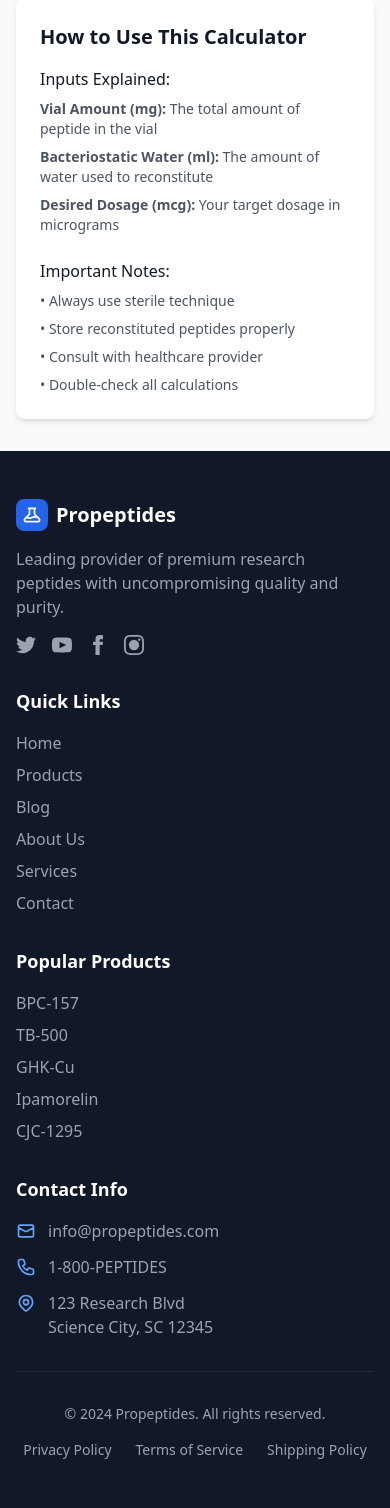
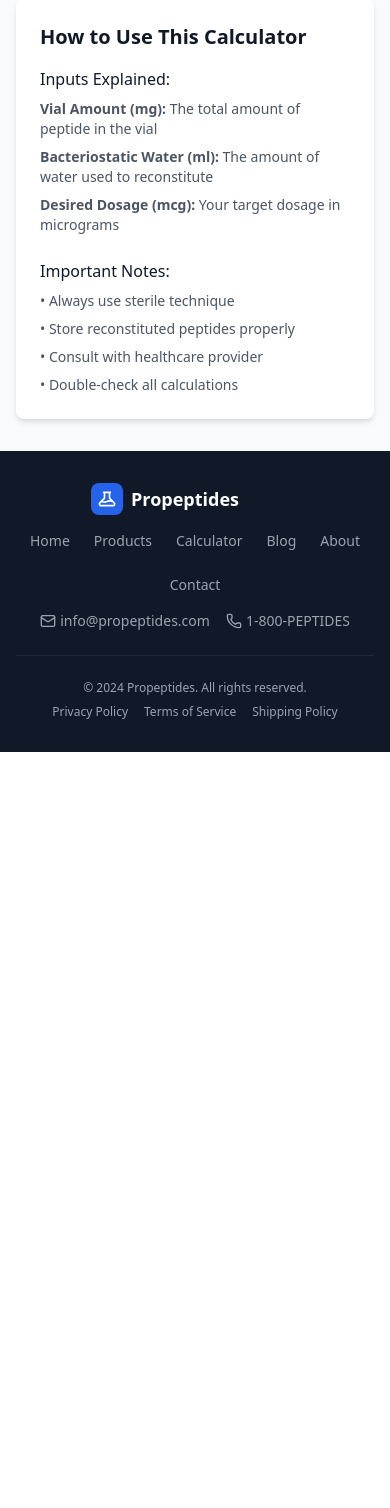
Before and after one commit to afeezaziz/propeptides, a Flask app: page /calculator in a window 390 px wide. Shown: the part 1036-2544 px from the top of the page. After the commit the page ends 1788 px from the top, so only its background shows below. Run offline with Flask 3, Linux system fonts and the light colour scheme; some libraries are stand-ins or nearby versions.

Commit message:
Update header and footer navigation with calculator link
- Add calculator link to desktop and mobile navigation menus
- Redesign footer to be more compact and streamlined
- Replace large 4-column footer with 3-row responsive layout
- Use Lucide icons for social media instead of inline SVGs
- Include calculator link in footer navigation
- Reduce padding and spacing for cleaner appearance

🤖 Generated with [Claude Code](https://claude.ai/code)

Co-Authored-By: Claude <noreply@anthropic.com>

```diff
--- a/templates/base.html
+++ b/templates/base.html
@@ -66,6 +66,7 @@
                     <a href="#blog" class="text-gray-700 hover:text-brand-600 font-medium transition-colors">Blog</a>
                     <a href="#about" class="text-gray-700 hover:text-brand-600 font-medium transition-colors">About</a>
                     <a href="#services" class="text-gray-700 hover:text-brand-600 font-medium transition-colors">Services</a>
+                    <a href="{{ url_for('main.calculator') }}" class="text-gray-700 hover:text-brand-600 font-medium transition-colors">Calculator</a>
                     <a href="#contact" class="text-gray-700 hover:text-brand-600 font-medium transition-colors">Contact</a>
                 </div>
 
@@ -122,6 +123,7 @@
                     <a href="#blog" class="text-gray-700 hover:text-brand-600 font-medium transition-colors">Blog</a>
                     <a href="#about" class="text-gray-700 hover:text-brand-600 font-medium transition-colors">About</a>
                     <a href="#services" class="text-gray-700 hover:text-brand-600 font-medium transition-colors">Services</a>
+                    <a href="{{ url_for('main.calculator') }}" class="text-gray-700 hover:text-brand-600 font-medium transition-colors">Calculator</a>
                     <a href="#contact" class="text-gray-700 hover:text-brand-600 font-medium transition-colors">Contact</a>
                     <div class="pt-4 flex flex-col space-y-3">
                         <a href="#products" class="text-brand-600 hover:text-brand-700 font-medium">Shop</a>
@@ -160,102 +162,64 @@
 
     <!-- Footer -->
     <footer class="bg-gray-900 text-white">
-        <div class="container mx-auto px-4 py-12">
-            <div class="grid grid-cols-1 md:grid-cols-2 lg:grid-cols-4 gap-8">
-                <!-- Company Info -->
-                <div>
-                    <div class="flex items-center space-x-2 mb-4">
+        <div class="container mx-auto px-4 py-8">
+            <div class="flex flex-col md:flex-row justify-between items-center space-y-4 md:space-y-0">
+                <!-- Logo and Social -->
+                <div class="flex items-center space-x-6">
+                    <div class="flex items-center space-x-2">
                         <div class="w-8 h-8 bg-brand-600 rounded-lg flex items-center justify-center">
                             <svg class="w-5 h-5 text-white" fill="none" stroke="currentColor" viewBox="0 0 24 24">
                                 <path stroke-linecap="round" stroke-linejoin="round" stroke-width="2" d="M19.428 15.428a2 2 0 00-1.022-.547l-2.387-.477a6 6 0 00-3.86.517l-.318.158a6 6 0 01-3.86.517L6.05 15.21a2 2 0 00-1.806.547M8 4h8l-1 1v5.172a2 2 0 00.586 1.414l5 5c1.26 1.26.367 3.414-1.415 3.414H4.828c-1.782 0-2.674-2.154-1.414-3.414l5-5A2 2 0 009 10.172V5L8 4z"/>
                             </svg>
                         </div>
-                        <span class="text-xl font-bold">Propeptides</span>
+                        <span class="text-lg font-bold">Propeptides</span>
                     </div>
-                    <p class="text-gray-400 mb-4">Leading provider of premium research peptides with uncompromising quality and purity.</p>
-                    <div class="flex space-x-4">
+                    <div class="flex space-x-3">
                         <a href="#" class="text-gray-400 hover:text-brand-400 transition-colors">
-                            <svg class="w-5 h-5" fill="currentColor" viewBox="0 0 24 24">
-                                <path d="M24 4.557c-.883.392-1.832.656-2.828.775 1.017-.609 1.798-1.574 2.165-2.724-.951.564-2.005.974-3.127 1.195-.897-.957-2.178-1.555-3.594-1.555-3.179 0-5.515 2.966-4.797 6.045-4.091-.205-7.719-2.165-10.148-5.144-1.29 2.213-.669 5.108 1.523 6.574-.806-.026-1.566-.247-2.229-.616-.054 2.281 1.581 4.415 3.949 4.89-.693.188-1.452.232-2.224.084.626 1.956 2.444 3.379 4.6 3.419-2.07 1.623-4.678 2.348-7.29 2.04 2.179 1.397 4.768 2.212 7.548 2.212 9.142 0 14.307-7.721 13.995-14.646.962-.695 1.797-1.562 2.457-2.549z"/>
-                            </svg>
+                            <i data-lucide="twitter" class="w-4 h-4"></i>
                         </a>
                         <a href="#" class="text-gray-400 hover:text-brand-400 transition-colors">
-                            <svg class="w-5 h-5" fill="currentColor" viewBox="0 0 24 24">
-                                <path d="M19.615 3.184c-3.604-.246-11.631-.245-15.23 0-3.897.266-4.356 2.62-4.385 8.816.029 6.185.484 8.549 4.385 8.816 3.6.245 11.626.246 15.23 0 3.897-.266 4.356-2.62 4.385-8.816-.029-6.185-.484-8.549-4.385-8.816zm-10.615 12.816v-8l8 3.993-8 4.007z"/>
-                            </svg>
+                            <i data-lucide="youtube" class="w-4 h-4"></i>
                         </a>
                         <a href="#" class="text-gray-400 hover:text-brand-400 transition-colors">
-                            <svg class="w-5 h-5" fill="currentColor" viewBox="0 0 24 24">
-                                <path d="M9 8h-3v4h3v12h5v-12h3.642l.358-4h-4v-1.667c0-.955.192-1.333 1.115-1.333h2.885v-5h-3.808c-3.596 0-5.192 1.583-5.192 4.615v3.385z"/>
-                            </svg>
+                            <i data-lucide="facebook" class="w-4 h-4"></i>
                         </a>
                         <a href="#" class="text-gray-400 hover:text-brand-400 transition-colors">
-                            <svg class="w-5 h-5" fill="currentColor" viewBox="0 0 24 24">
-                                <path d="M12 2.163c3.204 0 3.584.012 4.85.07 3.252.148 4.771 1.691 4.919 4.919.058 1.265.069 1.645.069 4.849 0 3.205-.012 3.584-.069 4.849-.149 3.225-1.664 4.771-4.919 4.919-1.266.058-1.644.07-4.85.07-3.204 0-3.584-.012-4.849-.07-3.26-.149-4.771-1.699-4.919-4.92-.058-1.265-.07-1.644-.07-4.849 0-3.204.013-3.583.07-4.849.149-3.227 1.664-4.771 4.919-4.919 1.266-.057 1.645-.069 4.849-.069zm0-2.163c-3.259 0-3.667.014-4.947.072-4.358.2-6.78 2.618-6.98 6.98-.059 1.281-.073 1.689-.073 4.948 0 3.259.014 3.668.072 4.948.2 4.358 2.618 6.78 6.98 6.98 1.281.058 1.689.072 4.948.072 3.259 0 3.668-.014 4.948-.072 4.354-.2 6.782-2.618 6.979-6.98.059-1.28.073-1.689.073-4.948 0-3.259-.014-3.667-.072-4.947-.196-4.354-2.617-6.78-6.979-6.98-1.281-.059-1.69-.073-4.949-.073zM5.838 12a6.162 6.162 0 1112.324 0 6.162 6.162 0 01-12.324 0zM12 16a4 4 0 110-8 4 4 0 010 8zm4.965-10.405a1.44 1.44 0 112.881.001 1.44 1.44 0 01-2.881-.001z"/>
-                            </svg>
+                            <i data-lucide="instagram" class="w-4 h-4"></i>
                         </a>
                     </div>
                 </div>
 
-                <!-- Quick Links -->
-                <div>
-                    <h3 class="text-lg font-semibold mb-4">Quick Links</h3>
-                    <ul class="space-y-2">
-                        <li><a href="{{ url_for('index') }}" class="text-gray-400 hover:text-brand-400 transition-colors">Home</a></li>
-                        <li><a href="#products" class="text-gray-400 hover:text-brand-400 transition-colors">Products</a></li>
-                        <li><a href="#blog" class="text-gray-400 hover:text-brand-400 transition-colors">Blog</a></li>
-                        <li><a href="#about" class="text-gray-400 hover:text-brand-400 transition-colors">About Us</a></li>
-                        <li><a href="#services" class="text-gray-400 hover:text-brand-400 transition-colors">Services</a></li>
-                        <li><a href="#contact" class="text-gray-400 hover:text-brand-400 transition-colors">Contact</a></li>
-                    </ul>
-                </div>
-
-                <!-- Products -->
-                <div>
-                    <h3 class="text-lg font-semibold mb-4">Popular Products</h3>
-                    <ul class="space-y-2">
-                        <li><a href="#" class="text-gray-400 hover:text-brand-400 transition-colors">BPC-157</a></li>
-                        <li><a href="#" class="text-gray-400 hover:text-brand-400 transition-colors">TB-500</a></li>
-                        <li><a href="#" class="text-gray-400 hover:text-brand-400 transition-colors">GHK-Cu</a></li>
-                        <li><a href="#" class="text-gray-400 hover:text-brand-400 transition-colors">Ipamorelin</a></li>
-                        <li><a href="#" class="text-gray-400 hover:text-brand-400 transition-colors">CJC-1295</a></li>
-                    </ul>
+                <!-- Navigation Links -->
+                <div class="flex flex-wrap justify-center gap-6 text-sm">
+                    <a href="{{ url_for('index') }}" class="text-gray-400 hover:text-brand-400 transition-colors">Home</a>
+                    <a href="#products" class="text-gray-400 hover:text-brand-400 transition-colors">Products</a>
+                    <a href="{{ url_for('main.calculator') }}" class="text-gray-400 hover:text-brand-400 transition-colors">Calculator</a>
+                    <a href="#blog" class="text-gray-400 hover:text-brand-400 transition-colors">Blog</a>
+                    <a href="#about" class="text-gray-400 hover:text-brand-400 transition-colors">About</a>
+                    <a href="#contact" class="text-gray-400 hover:text-brand-400 transition-colors">Contact</a>
                 </div>
 
                 <!-- Contact Info -->
-                <div>
-                    <h3 class="text-lg font-semibold mb-4">Contact Info</h3>
-                    <div class="space-y-3">
-                        <div class="flex items-start space-x-3">
-                            <svg class="w-5 h-5 text-brand-400 mt-0.5" fill="none" stroke="currentColor" viewBox="0 0 24 24">
-                                <path stroke-linecap="round" stroke-linejoin="round" stroke-width="2" d="M3 8l7.89 4.26a2 2 0 002.22 0L21 8M5 19h14a2 2 0 002-2V7a2 2 0 00-2-2H5a2 2 0 00-2 2v10a2 2 0 002 2z"/>
-                            </svg>
-                            <span class="text-gray-400">info@propeptides.com</span>
-                        </div>
-                        <div class="flex items-start space-x-3">
-                            <svg class="w-5 h-5 text-brand-400 mt-0.5" fill="none" stroke="currentColor" viewBox="0 0 24 24">
-                                <path stroke-linecap="round" stroke-linejoin="round" stroke-width="2" d="M3 5a2 2 0 012-2h3.28a1 1 0 01.948.684l1.498 4.493a1 1 0 01-.502 1.21l-2.257 1.13a11.042 11.042 0 005.516 5.516l1.13-2.257a1 1 0 011.21-.502l4.493 1.498a1 1 0 01.684.949V19a2 2 0 01-2 2h-1C9.716 21 3 14.284 3 6V5z"/>
-                            </svg>
-                            <span class="text-gray-400">1-800-PEPTIDES</span>
-                        </div>
-                        <div class="flex items-start space-x-3">
-                            <svg class="w-5 h-5 text-brand-400 mt-0.5" fill="none" stroke="currentColor" viewBox="0 0 24 24">
-                                <path stroke-linecap="round" stroke-linejoin="round" stroke-width="2" d="M17.657 16.657L13.414 20.9a1.998 1.998 0 01-2.827 0l-4.244-4.243a8 8 0 1111.314 0z"/>
-                                <path stroke-linecap="round" stroke-linejoin="round" stroke-width="2" d="M15 11a3 3 0 11-6 0 3 3 0 016 0z"/>
-                            </svg>
-                            <span class="text-gray-400">123 Research Blvd<br>Science City, SC 12345</span>
-                        </div>
+                <div class="flex items-center space-x-4 text-sm text-gray-400">
+                    <div class="flex items-center space-x-1">
+                        <i data-lucide="mail" class="w-4 h-4"></i>
+                        <span>info@propeptides.com</span>
+                    </div>
+                    <div class="flex items-center space-x-1">
+                        <i data-lucide="phone" class="w-4 h-4"></i>
+                        <span>1-800-PEPTIDES</span>
                     </div>
                 </div>
             </div>
 
-            <div class="border-t border-gray-800 mt-8 pt-8">
-                <div class="flex flex-col md:flex-row justify-between items-center">
-                    <p class="text-gray-400 text-sm">&copy; 2024 Propeptides. All rights reserved.</p>
-                    <div class="flex space-x-6 mt-4 md:mt-0">
-                        <a href="#" class="text-gray-400 hover:text-brand-400 text-sm transition-colors">Privacy Policy</a>
-                        <a href="#" class="text-gray-400 hover:text-brand-400 text-sm transition-colors">Terms of Service</a>
-                        <a href="#" class="text-gray-400 hover:text-brand-400 text-sm transition-colors">Shipping Policy</a>
+            <div class="border-t border-gray-800 mt-6 pt-6">
+                <div class="flex flex-col md:flex-row justify-between items-center text-xs text-gray-400">
+                    <p>&copy; 2024 Propeptides. All rights reserved.</p>
+                    <div class="flex space-x-4 mt-2 md:mt-0">
+                        <a href="#" class="hover:text-brand-400 transition-colors">Privacy Policy</a>
+                        <a href="#" class="hover:text-brand-400 transition-colors">Terms of Service</a>
+                        <a href="#" class="hover:text-brand-400 transition-colors">Shipping Policy</a>
                     </div>
                 </div>
             </div>
```
